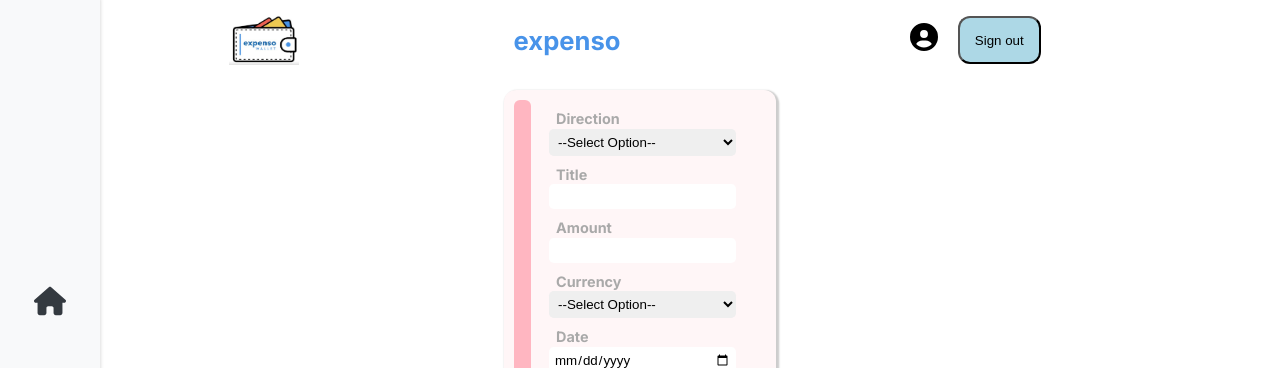
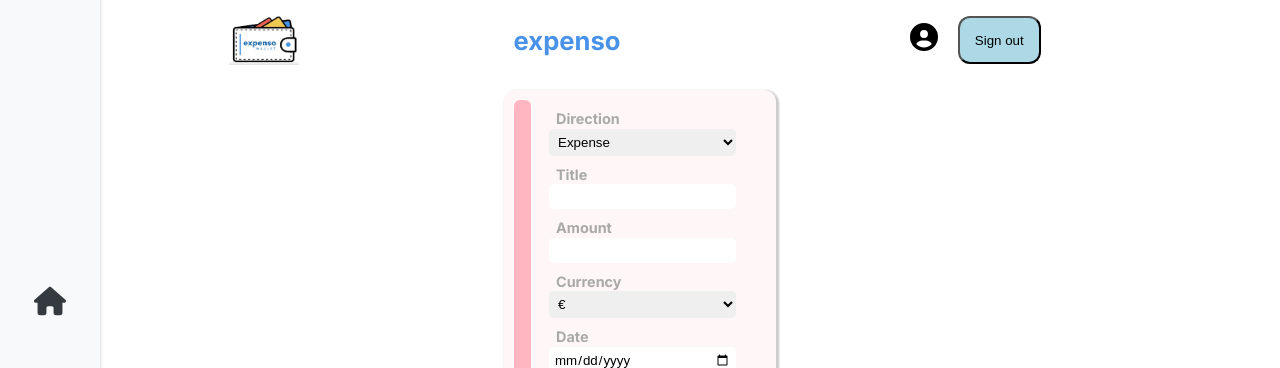
Before and after one commit to benediktbrenk/budget-app, a Next.js app: page /newentry in a window 1280 px wide. Shown: the top 368 px of the page. Built offline with nearby package versions, Linux system fonts and the light colour scheme; no server answers; the database is empty; sample sign-in values are in the browser's storage.

Commit message:
Fix min value and push to homepage

```diff
--- a/components/TransactionEntryForm/index.js
+++ b/components/TransactionEntryForm/index.js
@@ -53,7 +53,6 @@ function TransactionEntryForm({
               mode === "add" ? "Default" : currentTransaction.direction
             }
           >
-            <option value="Default">--Select Option--</option>
             <option value="Expense">Expense</option>
             <option value="Income">Income</option>
           </select>
@@ -74,7 +73,7 @@ function TransactionEntryForm({
             type="number"
             name="amount"
             max="999999.99"
-            min="0.00"
+            min="0.01"
             step="0.01"
             required
             defaultValue={mode === "add" ? "" : currentTransaction.amount}
@@ -90,7 +89,6 @@ function TransactionEntryForm({
               mode === "add" ? "Default" : currentTransaction.currency
             }
           >
-            <option value="Default">--Select Option--</option>
             <option value="€">€</option>
           </select>
         </Styled.FormField>
--- a/pages/_app.js
+++ b/pages/_app.js
@@ -35,6 +35,7 @@ export default function App({ Component, pageProps }) {
     }
 
     mutate();
+    router.push("/");
   }
 
   async function handleEditTransaction(updatedTransaction, id) {
--- a/pages/newentry/index.js
+++ b/pages/newentry/index.js
@@ -1,4 +1,3 @@
-import ProtectPage from "@/components/ProtectPages";
 import TransactionEntryForm from "@/components/TransactionEntryForm";
 import { useSession } from "next-auth/react";
 import { useRouter } from "next/router";
```
